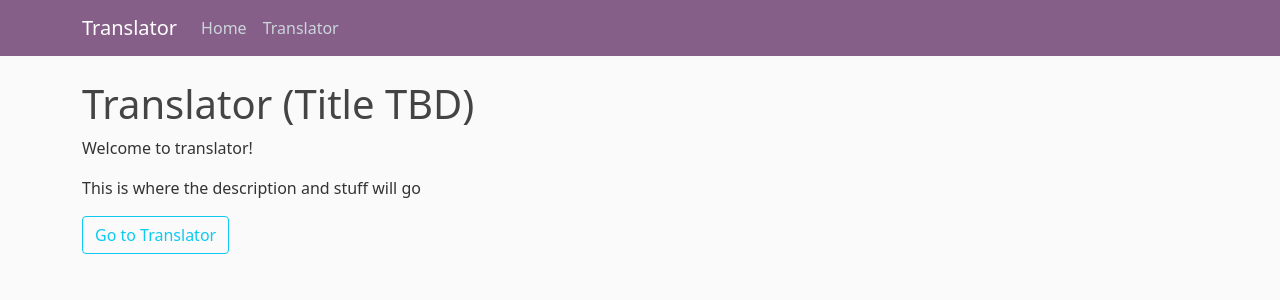
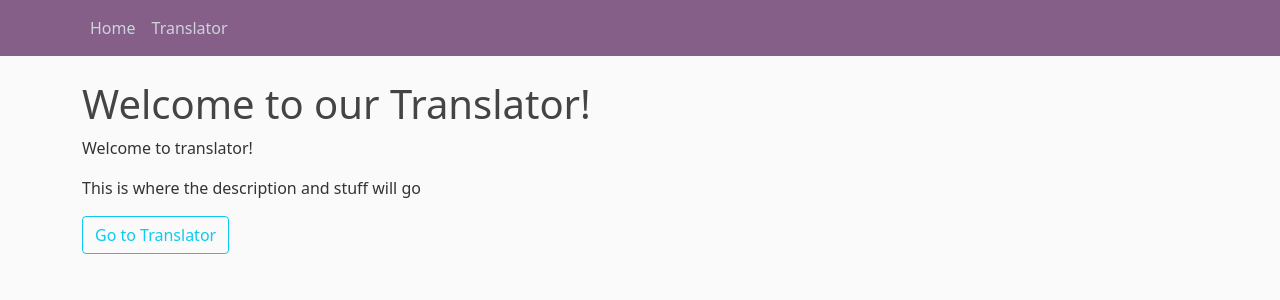
Before and after one commit to alyliann/GlobalLingo, a Flask app: page / in a window 1280 px wide. Shown: the top 300 px of the page. Run offline with Flask 3, Linux system fonts and the light colour scheme.

Commit message:
Fixed formatting of last div

```diff
--- a/templates/layout.html
+++ b/templates/layout.html
@@ -16,7 +16,7 @@
     <header class="site-header">
         <nav class="navbar navbar-expand-md navbar-dark bg-steel fixed-top">
             <div class="container">
-        <a class="navbar-brand mr-4" href="/">Translator</a>
+                <!-- <a class="navbar-brand mr-4" href="/">Translator</a> -->
                 <button class="navbar-toggler" type="button" data-toggle="collapse" data-target="#navbarToggle" aria-controls="navbarToggle" aria-expanded="false" aria-label="Toggle navigation">
                     <span class="navbar-toggler-icon"></span>
                 </button>
@@ -33,7 +33,7 @@
         <div class="row">
             <div class="col-md-8">
                 <h1>
-          Translator (Title TBD)
+                    Welcome to our Translator!
                 </h1>
                 {% block content %}{% endblock %}
             </div>
```
Lines whose indentation alone changed are shown as unchanged.
